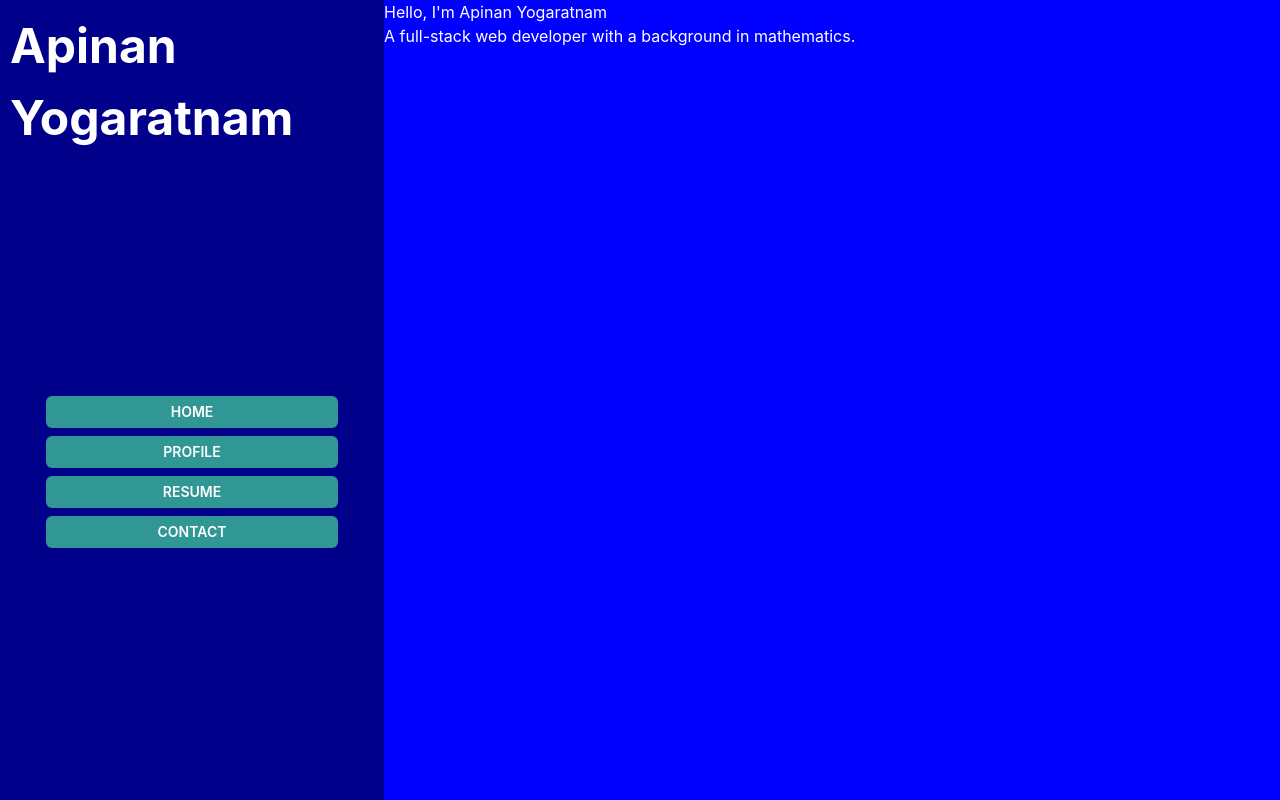
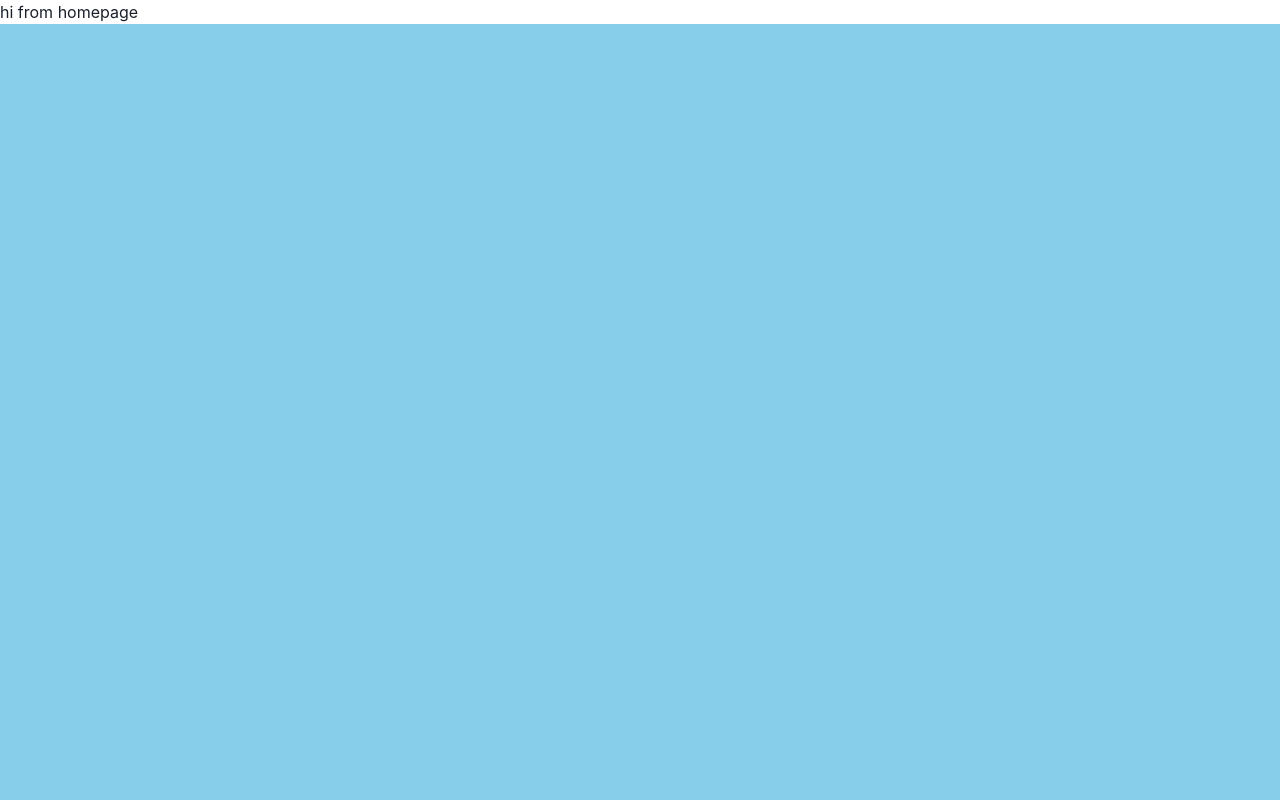
Before and after one commit to apinanyogaratnam/my-personal-website-v3.0, a Next.js app: page / in a window 1280 px wide. Built offline with nearby package versions, Linux system fonts and the light colour scheme.

Commit message:
refactor: migration to new design

```diff
--- /dev/null
+++ b/pages/components/Homepage.js
@@ -0,0 +1,9 @@
+import styles from '../../styles/Homepage.module.css';
+
+export default function Homepage() {
+    return (
+        <div id="home">
+            hi from homepage
+        </div>
+    );
+}
--- a/pages/components/SideBar.js
+++ /dev/null
@@ -1,35 +0,0 @@
-import {
-    List,
-    ListItem,
-} from '@chakra-ui/react';
-import { useState } from 'react';
-import styles from '../../styles/SideBar.module.css';
-
-export default function SideBar() {
-    const [selected, setSelected] = useState('');
-
-    const tabs = [
-        'HOME',
-        'PROFILE',
-        'RESUME',
-        'CONTACT',
-    ];
-
-    const handleSelected = (name) => {
-        setSelected(name);
-    };
-
-    const isSelected = (name) => {
-        return selected === name;
-    };
-
-    return (
-        <List spacing={3}>
-            {tabs.map((name, index) => (
-                <ListItem key={index} className={styles['side-bar-list-item']} onClick={() => handleSelected(name)}>
-                    {isSelected(name) ? <b>{name}</b> : <>{name}</>}
-                </ListItem>
-            ))}
-        </List>
-    )
-}
--- a/pages/index.js
+++ b/pages/index.js
@@ -1,25 +1,7 @@
 import Head from 'next/head';
-import Image from 'next/image';
-import styles from '../styles/Home.module.css';
-import SideBar from '././components/SideBar';
-import theme from '../theme';
-import { Button, Divider, Stack, Text } from '@chakra-ui/react';
-import { useState } from 'react';
+import Homepage from './components/Homepage';
 
 export default function Home() {
-    const sideButtons = [
-        'HOME',
-        'PROFILE',
-        'RESUME',
-        'CONTACT',
-    ]
-
-    const [selected, setSelected] = useState('HOME');
-
-    const handleSelected = (name) => {
-        setSelected(name);
-    }
-
     return (
         <div>
             <Head>
@@ -27,80 +9,7 @@ export default function Home() {
                 <meta name="description" content="Apinan Yogaratnam's Personal Website" />
                 <link rel="icon" href="/favicon.ico" />
             </Head>
-            <div id='global-container' style={{
-                backgroundColor: 'steelblue',
-                display: 'flex',
-                flexDirection: 'row',
-                justifyContent: 'center',
-                alignItems: 'center',
-            }}>
-                <div id='left-third' style={{
-                    backgroundColor: 'darkblue',
-                    minHeight: '800px',
-                    height: '100%',
-                    width: '30%',
-                    display: 'flex',
-                    flexDirection: 'column',
-                    justifyContent: 'center',
-                    alignItems: 'center',
-                    padding: '10px',
-                }}>
-                <Text fontSize='5xl' fontWeight='bold' color={'white'}>
-                    <h1>Apinan Yogaratnam</h1>
-                </Text>
-                <Stack style={{
-                    width: '80%',
-                    margin: 'auto',
-                }}>
-                    {
-                        sideButtons.map((name, index) => (
-                            <Button key={index} colorScheme='teal' size='sm' onClick={() => handleSelected(name)}>{name}</Button>
-                        ))
-                    }
-                </Stack>
-                </div>
-                {selected === 'HOME' ? (
-                    <div id='right-third' style={{
-                        backgroundColor: 'blue',
-                        width: '70%',
-                        minHeight: '800px',
-                    }}>
-                        <p style={{color: 'white'}}>
-                            <h1>{`Hello, I'm Apinan Yogaratnam`}</h1>
-                            A full-stack web developer with a background in mathematics.
-
-                        </p>
-                    </div>) : null}
-                {selected === 'PROFILE' ? (
-                    <div id='right-third' style={{
-                        backgroundColor: 'blue',
-                        width: '70%',
-                        minHeight: '800px',
-                    }}>
-
-                    </div>) : null}
-                {selected === 'RESUME' ? (
-                    <div id='right-third' style={{
-                        backgroundColor: 'blue',
-                        width: '70%',
-                        minHeight: '800px',
-                    }}>
-                        <h4>{`Here's my resume`}</h4>
-                        <a href='www.google.com'>
-                            <Button size='lg' variantColor='teal'>
-                                Download Resume
-                            </Button>
-                        </a>
-                    </div>) : null}
-                {selected === 'CONTACT' ? (
-                    <div id='right-third' style={{
-                        backgroundColor: 'blue',
-                        width: '70%',
-                        minHeight: '800px',
-                    }}>
-
-                    </div>) : null}
-            </div>
+            <Homepage />
         </div>
     );
 }
--- a/styles/Sidebar.module.css
+++ /dev/null
@@ -1,11 +0,0 @@
-.side-bar-list-item {
-    display: flex;
-    align-items: center;
-    justify-content: space-between;
-    padding: 0.5rem 1rem;
-    /* border-bottom: 1px solid #e6e6e6; */
-    cursor: pointer;
-    /* font-size: 1.2rem; */
-    font-weight: 300;
-    color: #000;
-}
```
Also changed, not shown: pages/components/navbar.js (deleted, +0 -9 lines), styles/Homepage.module.css (added), styles/Navbar.module.css (deleted).
